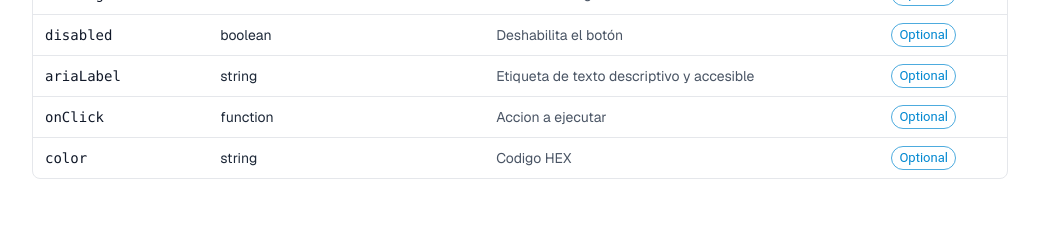
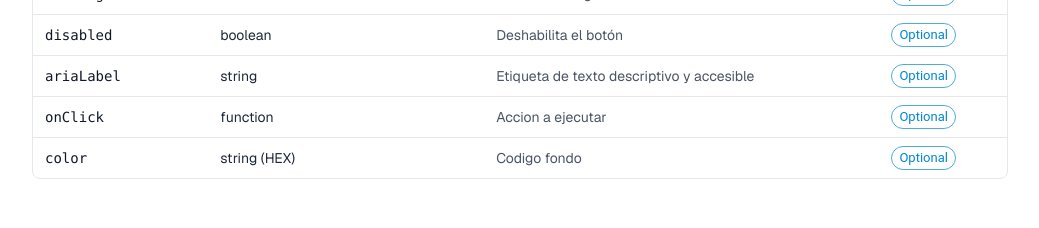
Before and after one commit to JeffersonPulido/ui-design-system, a Next.js app: page / in a window 1280 px wide. Shown: the part 780-1008 px from the top of the page, without its empty margins (120-1159 px from the left). Built offline with nearby package versions, Linux system fonts and the light colour scheme.

Commit message:
[FIX] Doc button props

```diff
--- a/src/app/data/button.doc.tsx
+++ b/src/app/data/button.doc.tsx
@@ -57,8 +57,8 @@ export const ButtonDoc = {
                 },
                 {
                     name: "color",
-                    type: "string",
-                    description: "Codigo HEX",
+                    type: "string (HEX)",
+                    description: "Codigo fondo",
                 },
             ]}
         />
```
